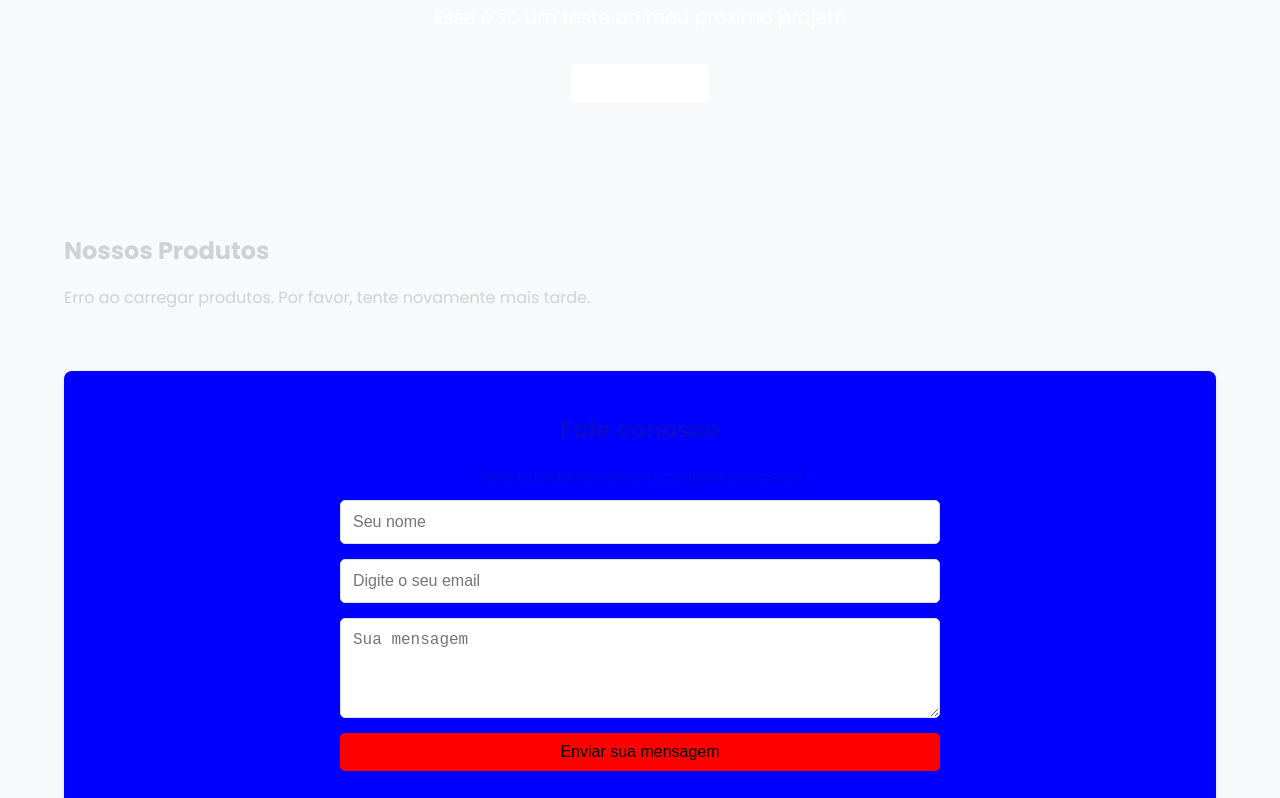
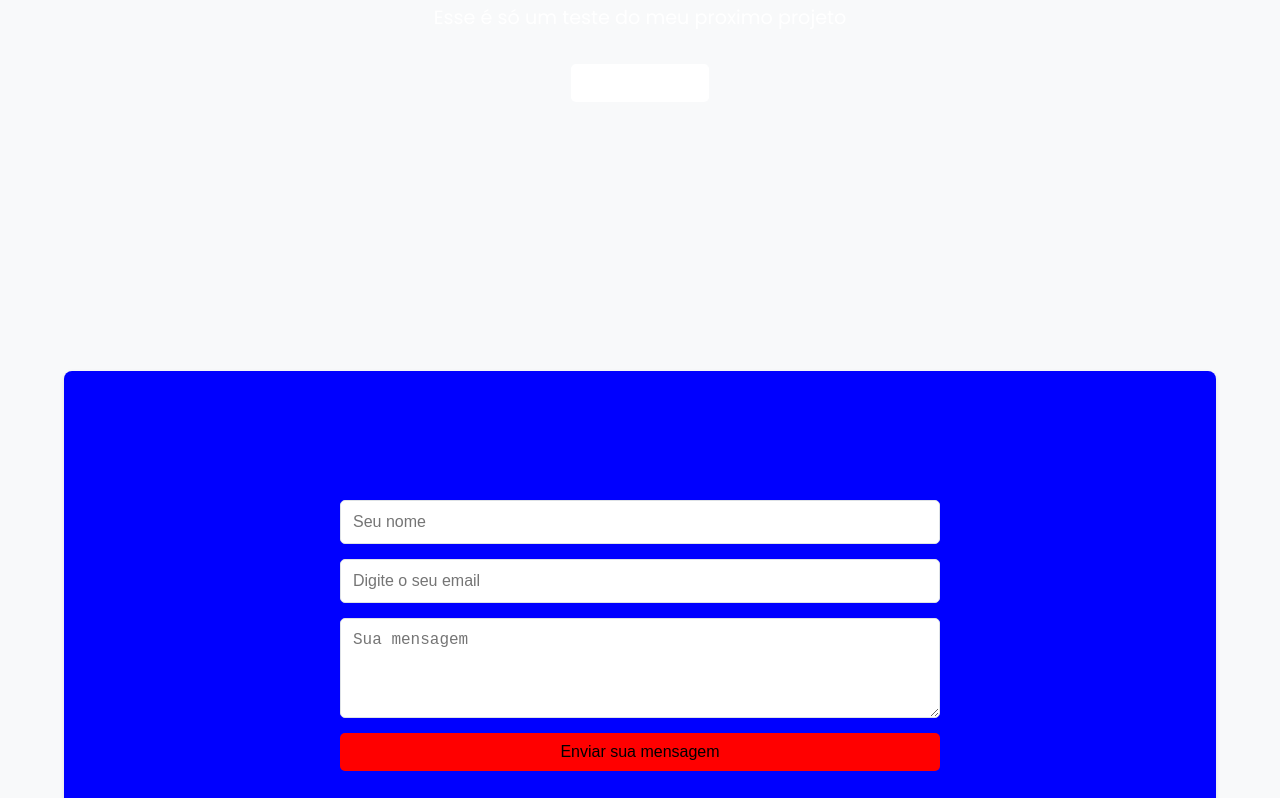
Before and after one commit to pedrohenri9398/Farmacia, a website built with Vite: page Farmacia-online/index.html in a window 1280 px wide. Shown: the part 272-1070 px from the top of the page. Built offline with nearby package versions, Linux system fonts and the light colour scheme; no server answers.

Commit message:
Updated style.css

```diff
--- a/Farmacia-online/style.css
+++ b/Farmacia-online/style.css
@@ -3,7 +3,7 @@
 :root {
   --cor-primaria: #FF0000;
   --cor-secundaria: #white;
-  --cor-texto: #3333;
+  --cor-texto: #2000;
   --cor-fundo: #f8f9fa;
   --cor-borda: #dee2e6;
   --cor-sombra: rgba(0,0,0,0.1);
```
